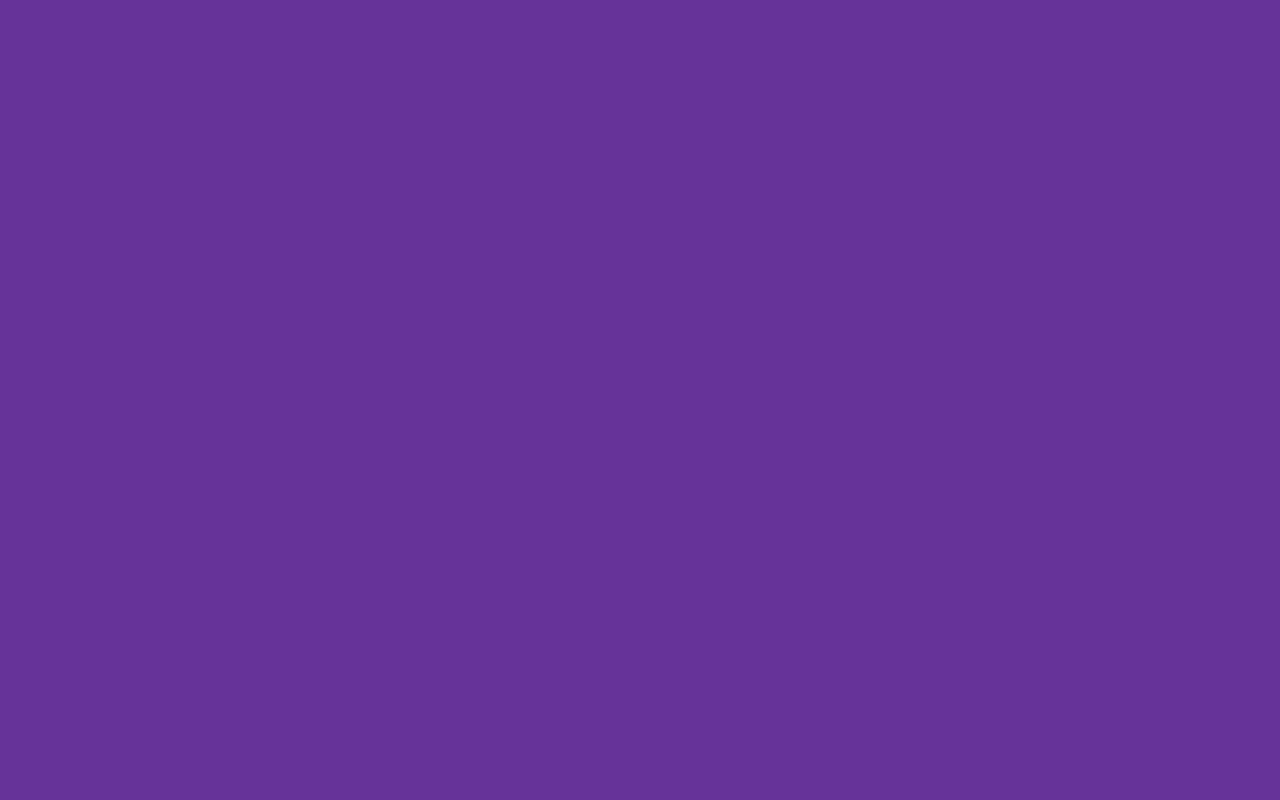
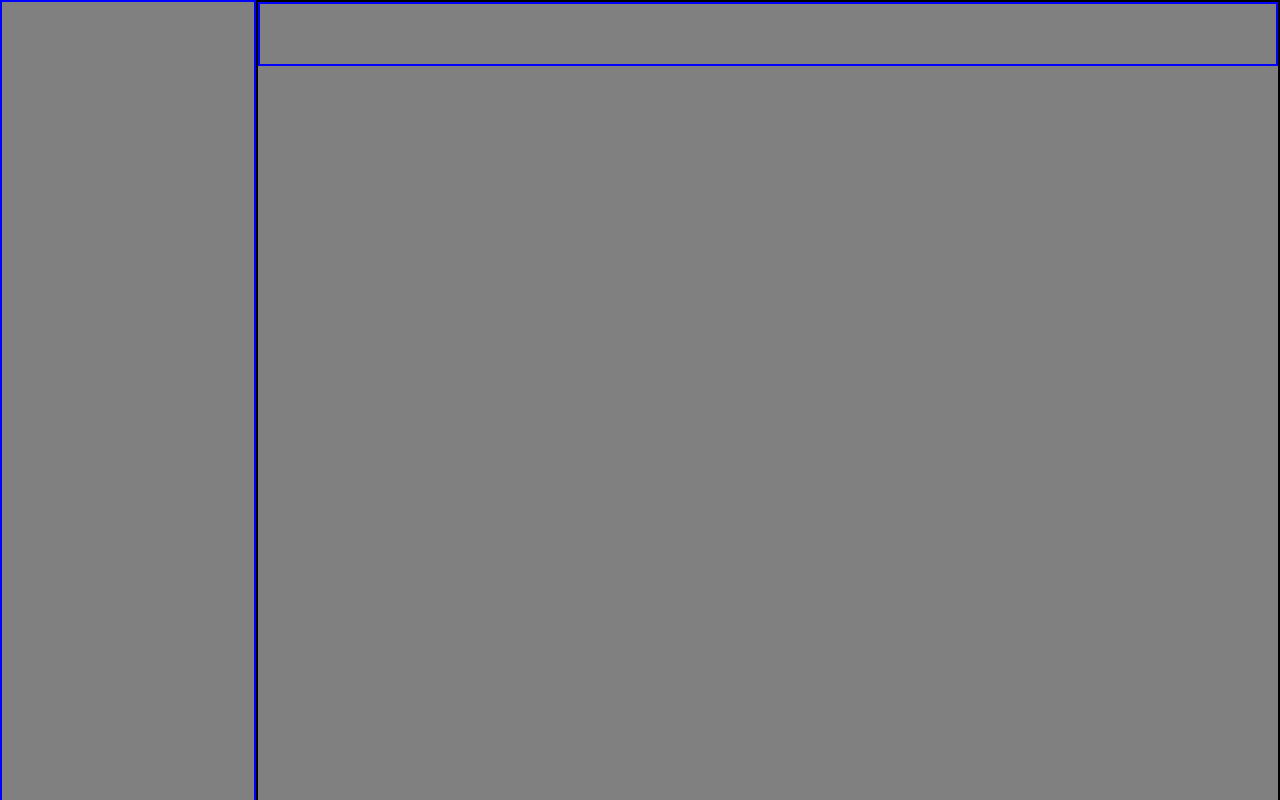
Before and after one commit to NZivulovic/JS-Practice_To-Do-List_with_Webpack, a website built with webpack: page src/template.html in a window 1280 px wide. Shown: the top 800 px of the page. Built offline with nearby package versions, Linux system fonts and the light colour scheme.

Commit message:
minor css/html fundament

```diff
--- a/notes.txt
+++ b/notes.txt
@@ -1,15 +1,15 @@
 /*
-Features: title, description, dueDate, createdDate, priority, checklist, notes, localStorage API - *not necessary harder to implement features* (groups, reminders, sorting, subtasks)
+Features: title, description, dueDate, createdDate, priority, checklist, notes, localStorage API, - *not necessary harder to implement features* (groups, reminders, sorting, subtasks)
 
 Notes:
 - separate application logic (creating new todos, setting todos as complete, changing todo priority etc...)
 - separate modules from the DOM-related stuff
 - localStorage API for Saving
-- JSON exchange with localStorage API, no functions
+- JSON (only strings) exchange with localStorage API
 
 Interface having at least:
 
-    1. View all projects.
+    1. View all projects. (Landing Page?)
     2. View all todos in each project (probably just the title and duedate… perhaps changing color for different priorities).
     3. Expand a single todo to see/edit its details, notes maybe.
     4. Delete a todo.
--- a/src/styles.css
+++ b/src/styles.css
@@ -1,3 +1,49 @@
+/*reset*/
+    *, *:before, *:after {
+    box-sizing: border-box;
+}
+* {
+    margin: 0;
+    padding: 0;
+}
+html {
+    scroll-behavior: smooth;
+}
+img {
+    max-width: 100%;
+    display: flex;
+}
+h1, h2, h3, h4, h5, h6 {
+    text-wrap: balance;
+}
+/**/
+
+
 body {
-    background-color: rebeccapurple;
+    display: flex;
+    background-color: gray;
 }
+
+
+.leftPanel{
+    display: flex;
+    height: 100vw;
+    width: 20%;
+    border: 2px solid blue;
+}
+
+
+
+
+.mainPanel{
+    display: flex;
+    height: 100vw;
+    width: 80%;
+    border: 2px solid black;
+}
+.mainHeader{
+    display: flex;
+    height: 5vw;
+    width: 100%;
+    border: 2px solid blue;
+}
--- a/src/template.html
+++ b/src/template.html
@@ -9,6 +9,10 @@
 </head>
 
 <body>
+    <div class="leftPanel"></div>
+    <div class="mainPanel">
+        <header class="mainHeader"></header>
+    </div>
 </body>
 
 </html>
```
